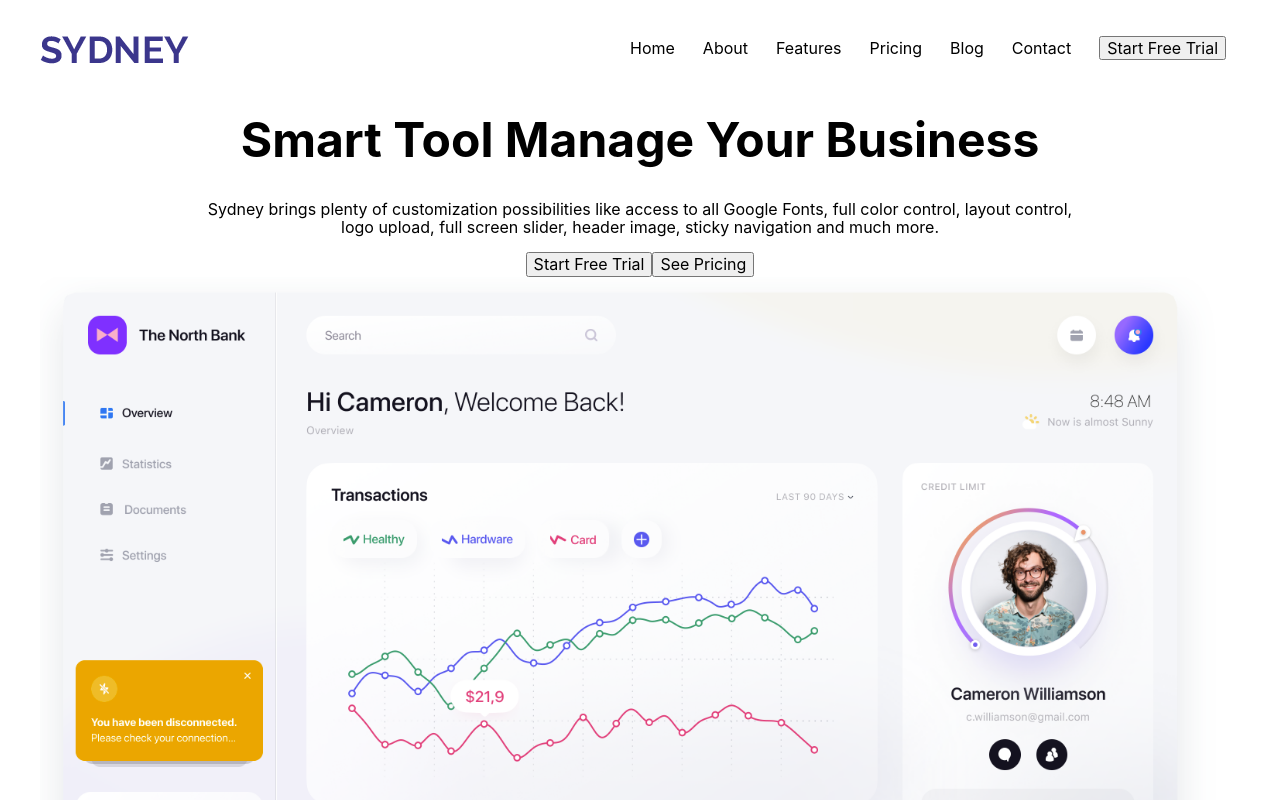
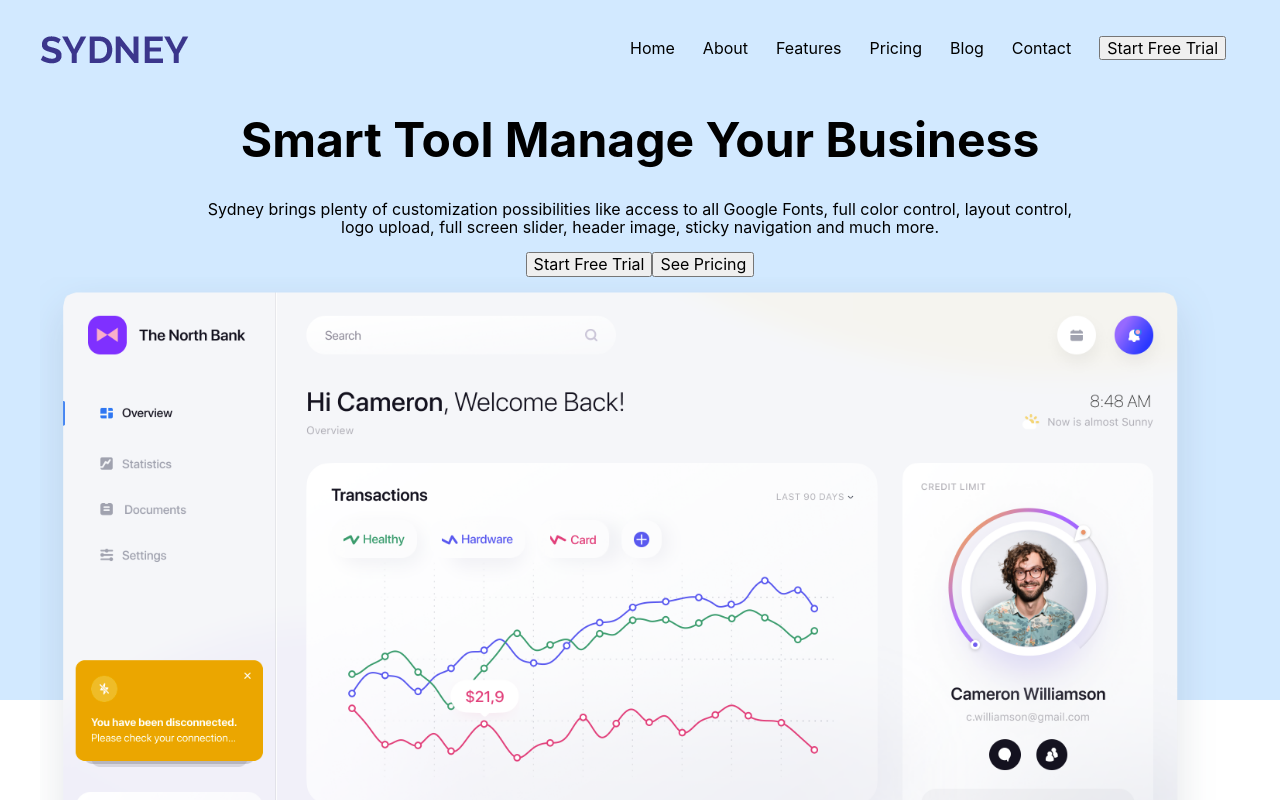
Before and after one commit to aspectum/react-frontend-sydney, a React (Create React App) app: page / in a window 1280 px wide. Shown: the top 800 px of the page. Built offline with nearby package versions, Linux system fonts and the light colour scheme.

Commit message:
Added temporary light blue background

```diff
--- a/src/components/App.css
+++ b/src/components/App.css
@@ -1,38 +1,9 @@
-.App {
-  text-align: center;
+#light-blue-bg {
+    position: absolute;
+    top: 0px;
+    left: 0px;
+    width: 100%;
+    height: 700px;
+    background-color: #d2e9ff;
+    z-index: -1;
 }
-
-.App-logo {
-  height: 40vmin;
-  pointer-events: none;
-}
-
-@media (prefers-reduced-motion: no-preference) {
-  .App-logo {
-    animation: App-logo-spin infinite 20s linear;
-  }
-}
-
-.App-header {
-  background-color: #282c34;
-  min-height: 100vh;
-  display: flex;
-  flex-direction: column;
-  align-items: center;
-  justify-content: center;
-  font-size: calc(10px + 2vmin);
-  color: white;
-}
-
-.App-link {
-  color: #61dafb;
-}
-
-@keyframes App-logo-spin {
-  from {
-    transform: rotate(0deg);
-  }
-  to {
-    transform: rotate(360deg);
-  }
-}
--- a/src/components/App.js
+++ b/src/components/App.js
@@ -2,11 +2,13 @@ import React from 'react';
 import Navbar from './Navbar/Navbar'
 import Intro from './Intro/Intro'
 import Solutions from './Solutions/Solutions'
+import './App.css'
 
 class App extends React.Component {
     render() {
         return (
             <div>
+                <div id='light-blue-bg'></div>
                 <Navbar />
                 <Intro />
                 <Solutions />
--- a/src/components/Navbar/Navbar.css
+++ b/src/components/Navbar/Navbar.css
@@ -1,4 +1,4 @@
-.container {
+.navbar.container {
     max-width: 1200px;
     width: 100%;
     margin-left: auto;
@@ -6,16 +6,17 @@
     align-items: center;
 }
 
-.sticky {
+.navbar.wrapper {
     top: 0;
     position: fixed;
     width: 100%;
-    height: 60px;
+    height: 80px;
     padding-top: 20px;
+    background-color: rgba(210,233,255,0.9);
     transition: all 0.3s ease-out;
 }
 
-.scrolled {
+.navbar.scrolled {
     padding-top: 5px;
 }
 
--- a/src/components/Navbar/Navbar.js
+++ b/src/components/Navbar/Navbar.js
@@ -31,8 +31,8 @@ class Navbar extends React.Component {
 
     render() {
         return (
-            <div className={`sticky ${this.state.nav_scrolled && 'scrolled'}`}>
-                <div className='container flex'>
+            <div className={`navbar wrapper ${this.state.nav_scrolled && 'scrolled'}`}>
+                <div className='navbar container flex'>
                     <img src={logo} alt='logo' />
                     <nav>
                         <ul className='flex'>
```
